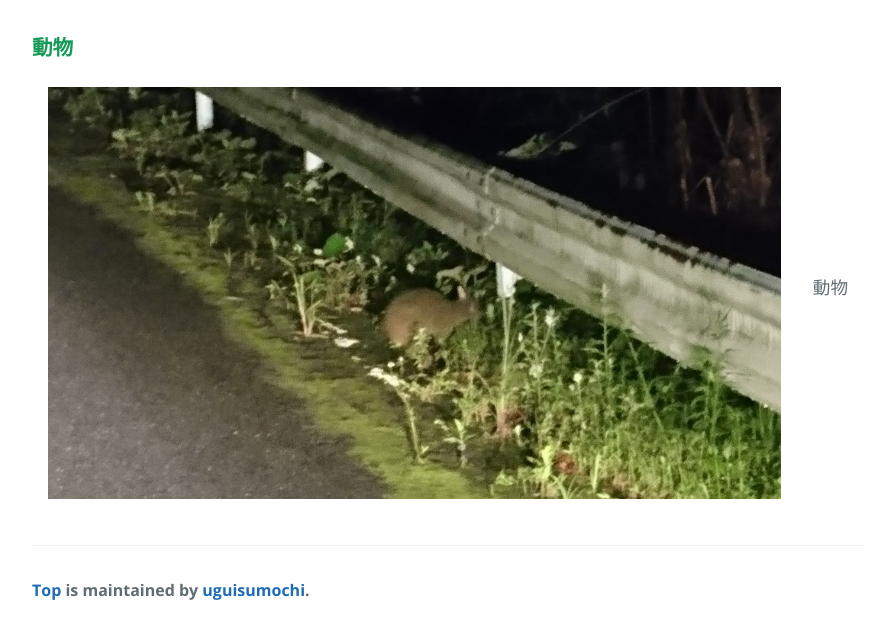
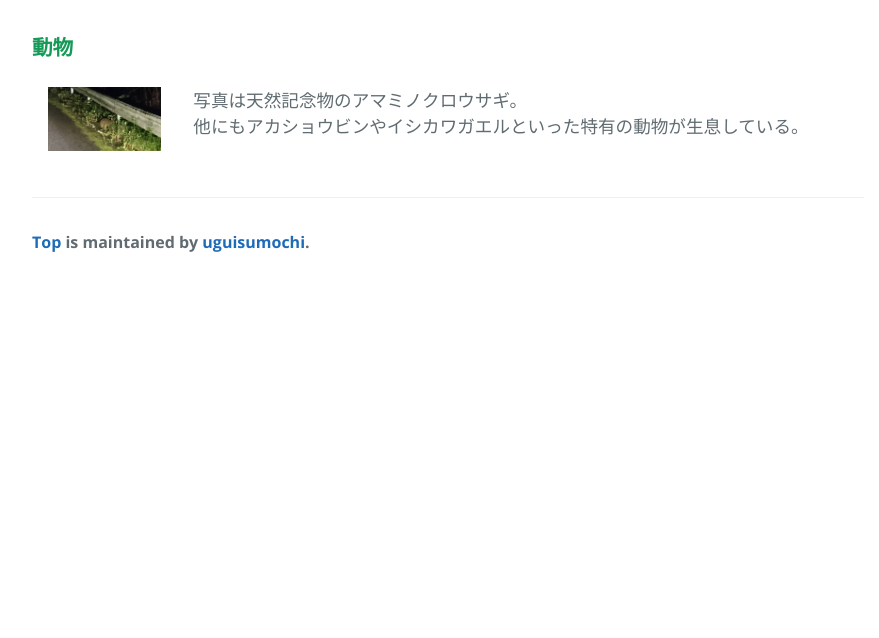
Before and after one commit to uguisumochi/top, a plain HTML site: page animal.html in a window 1280 px wide. Shown: the whole page, without its empty margins (192-1071 px from the left). Drawn offline with nearby package versions, Linux system fonts and the light colour scheme.

Commit message:
Update animal.html

```diff
--- a/animal.html
+++ b/animal.html
@@ -19,7 +19,7 @@
 	 <tr><td style="border-style: none">
 		 <img src="https://github.com/uguisumochi/top/blob/gh-pages/I-dou.JPG?raw=true">
 	 </td><td style="border-style: none">
- <p>動物</p>
+ <p>写真は天然記念物のアマミノクロウサギ。他にもアカショウビンやイシカワガエルといった特有の動物が生息している。</p>
 	 </td>
 	 </tr>
 </table>
```
